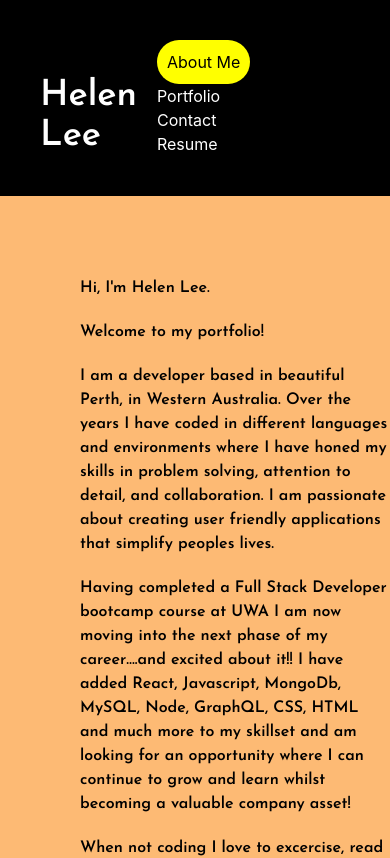
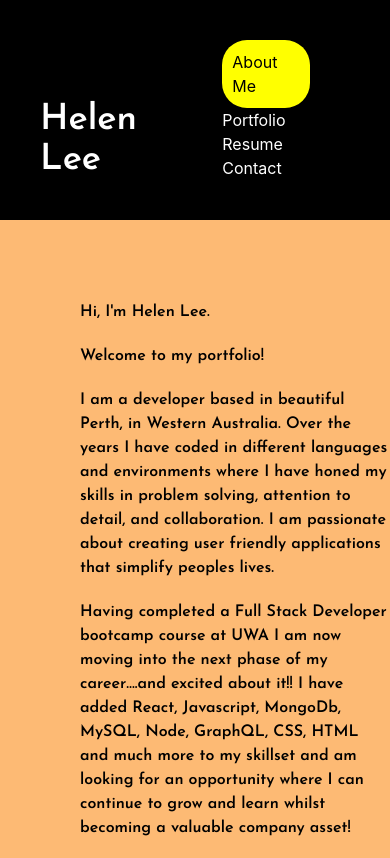
Before and after one commit to HelenELee/helen-lee-react-portfolio, a React (Create React App) app: page / in a window 390 px wide. Shown: the top 858 px of the page. Built offline with nearby package versions, Linux system fonts and the light colour scheme.

Commit message:
made responsive - changed to column for small screen

```diff
--- a/src/components/NavTabs.js
+++ b/src/components/NavTabs.js
@@ -4,11 +4,14 @@ import React from 'react';
 // We assign them to their own variable names
 function NavTabs({ currentPage, handlePageChange }) {
   return (
-    <header className="header-color h-200 p-10 m-0 flex flex-row flex-end flex-nowrap items-end">
+    <header className="bg-black h-200 p-10 m-0 flex flex-row flex-nowrap justify-stretch items-end">
+     {/* <header className="header-color h-200 p-10 m-0 flex flex-row flex-end flex-nowrap items-end"> */}
+    <p className="text-white about-me text-4xl pr-5"><a href="#about" onClick={() => handlePageChange('About')}>Helen Lee</a></p>
+    <section className="ml-auto flex flex-row justify-end items-end sm:flex-col mr-0">
 
-    <p className="text-white about-me text-4xl pr-5"><a href="#about" onClick={() => handlePageChange('About')}>Helen Lee</a></p>
+
     <ul className="ml-auto list-none">
-      <li className="mr-10 inline-block">
+      <li className="mr-10 md:inline-block sm:block">
         <a
           href="#about"
           onClick={() => handlePageChange('About')}
@@ -19,7 +22,7 @@ function NavTabs({ currentPage, handlePageChange }) {
           About Me
         </a>
       </li>
-      <li className="mr-10 inline-block">
+      <li className="mr-10 md:inline-block sm:block">
         <a
           href="#portfolio"
           onClick={() => handlePageChange('Portfolio')}
@@ -29,7 +32,17 @@ function NavTabs({ currentPage, handlePageChange }) {
           Portfolio
         </a>
       </li>
-      <li className="mr-10 inline-block">
+      <li className="mr-10 md:inline-block sm:block">
+        <a
+          href="#resume"
+          onClick={() => handlePageChange('Resume')}
+          // Check to see if the currentPage is `Resume`, and if so we use the active link class. Otherwise, we set it to a normal nav-link
+          className={currentPage === 'Resume' ? 'nav-link-active' : 'nav-link'}
+        >
+          Resume
+        </a>
+      </li>
+      <li className="mr-10 md:inline-block sm:block">
         <a
           href="#contact"
           onClick={() => handlePageChange('Contact')}
@@ -39,17 +52,9 @@ function NavTabs({ currentPage, handlePageChange }) {
           Contact
         </a>
       </li>
-      <li className="mr-10 inline-block">
-        <a
-          href="#resume"
-          onClick={() => handlePageChange('Resume')}
-          // Check to see if the currentPage is `Resume`, and if so we use the active link class. Otherwise, we set it to a normal nav-link
-          className={currentPage === 'Resume' ? 'nav-link-active' : 'nav-link'}
-        >
-          Resume
-        </a>
-      </li>
+
     </ul>
+    </section>
     </header>
   );
 }
```
